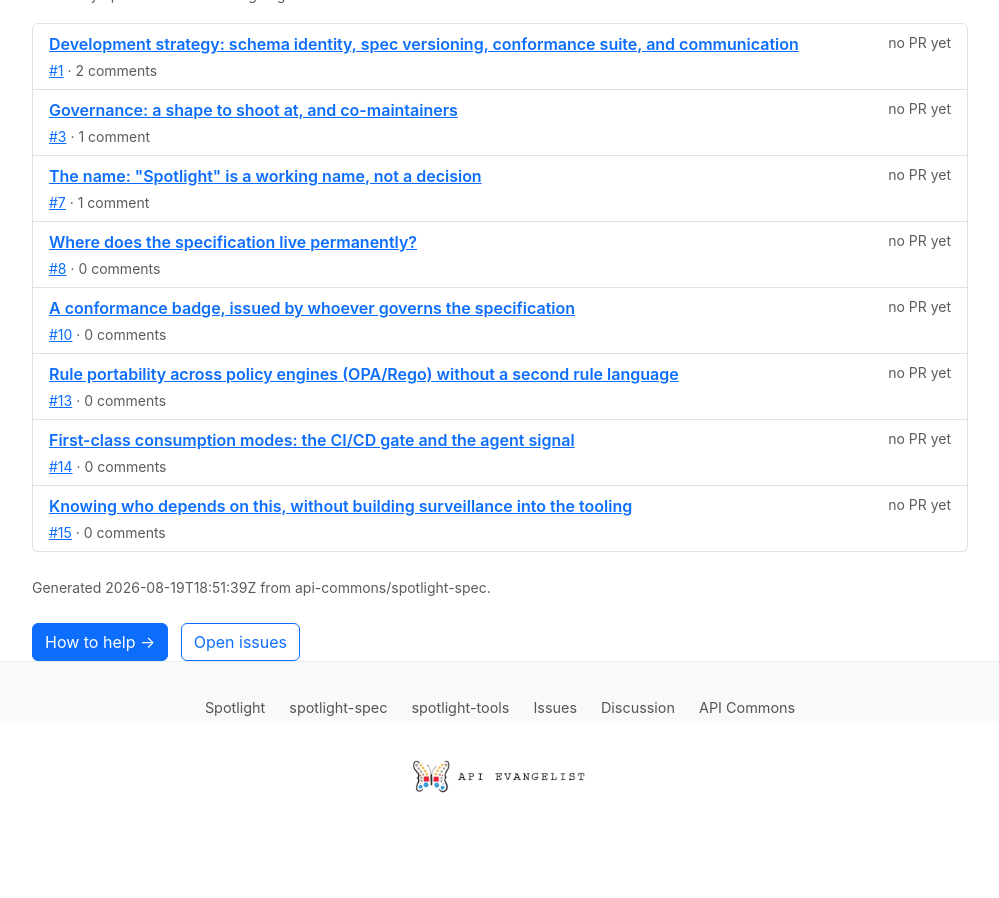
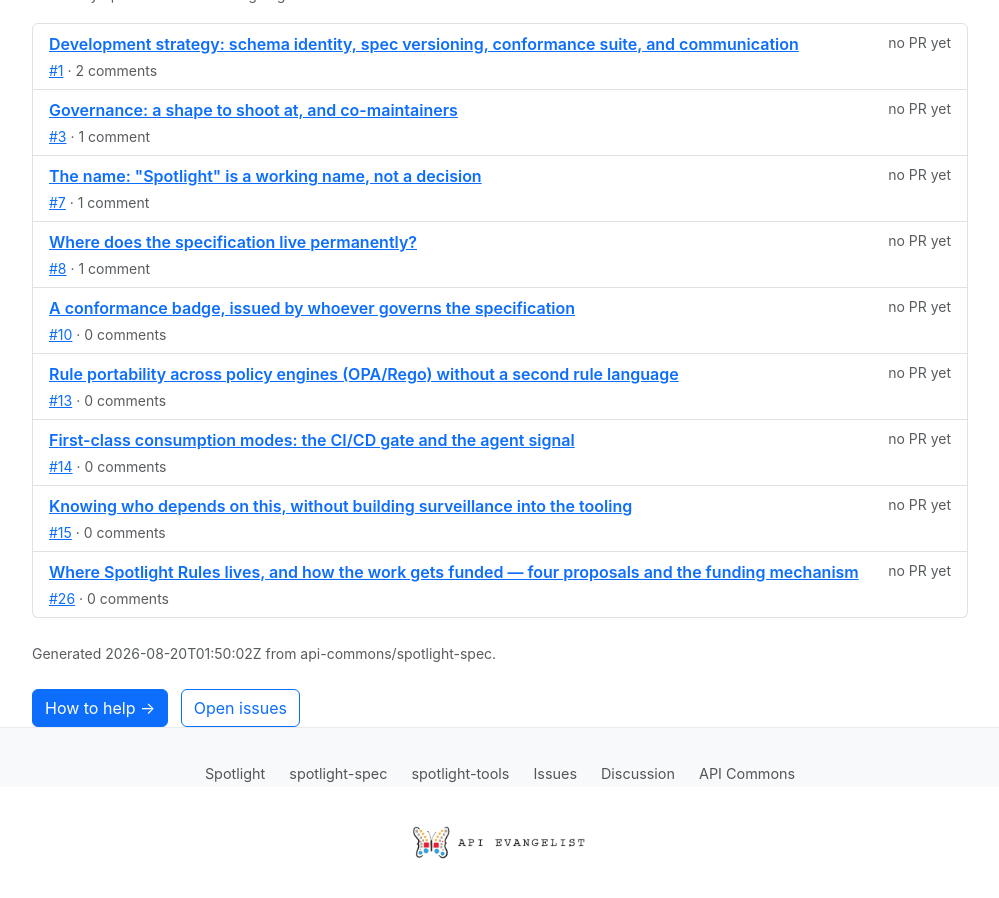
Before and after one commit to api-commons/spotlight-spec, a Jekyll site: the page built from roadmap.md, in a window 1280 px wide and 900 px high, scrolled down 3616 px. Shown: the whole window, without its empty margins (140-1139 px from the left). Built offline with Jekyll 4.4.1, drawn with Linux system fonts in a browser that asks for light colours; before the commit the page ends 4454 px from its top, so only the background shows below that; part of the change alters nothing that is shown.

Commit message:
Refresh the roadmap from labeled issues

```diff
--- a/_data/roadmap.json
+++ b/_data/roadmap.json
@@ -1,16 +1,16 @@
 {
-  "generated": "2026-08-19T18:51:39Z",
+  "generated": "2026-08-20T01:50:02Z",
   "repos": [
     "api-commons/spotlight-spec"
   ],
   "counts": {
-    "total": 18,
-    "open": 18,
+    "total": 20,
+    "open": 20,
     "approved": 0,
     "deferred": 0,
     "with_prs": 0,
     "raised": 0,
-    "discussing": 8,
+    "discussing": 9,
     "consensus": 3,
     "ready": 1
   },
@@ -182,9 +182,9 @@
         "question",
         "roadmap"
       ],
-      "comments": 0,
+      "comments": 1,
       "created_at": "2026-07-31T17:32:51Z",
-      "updated_at": "2026-07-31T17:32:51Z",
+      "updated_at": "2026-08-19T22:24:48Z",
       "closed_at": null,
       "prs": []
     },
@@ -269,6 +269,27 @@
       "comments": 0,
       "created_at": "2026-07-31T17:32:59Z",
       "updated_at": "2026-07-31T17:32:59Z",
+      "closed_at": null,
+      "prs": []
+    },
+    {
+      "repo": "spotlight-spec",
+      "repo_slug": "api-commons/spotlight-spec",
+      "number": 26,
+      "title": "Where Spotlight Rules lives, and how the work gets funded \u2014 four proposals and the funding mechanism",
+      "url": "https://github.com/api-commons/spotlight-spec/issues/26",
+      "state": "open",
+      "approved": false,
+      "deferred": false,
+      "maturity": "discussing",
+      "maturity_rank": 1,
+      "labels": [
+        "maturity:discussing",
+        "roadmap"
+      ],
+      "comments": 0,
+      "created_at": "2026-08-19T22:24:55Z",
+      "updated_at": "2026-08-19T22:33:22Z",
       "closed_at": null,
       "prs": []
     },
@@ -397,6 +418,27 @@
       "updated_at": "2026-08-17T19:08:37Z",
       "closed_at": null,
       "prs": []
+    },
+    {
+      "repo": "spotlight-spec",
+      "repo_slug": "api-commons/spotlight-spec",
+      "number": 27,
+      "title": "Office hours agenda \u2014 2026-08-21",
+      "url": "https://github.com/api-commons/spotlight-spec/issues/27",
+      "state": "open",
+      "approved": false,
+      "deferred": false,
+      "maturity": null,
+      "maturity_rank": -1,
+      "labels": [
+        "documentation",
+        "roadmap"
+      ],
+      "comments": 0,
+      "created_at": "2026-08-19T22:34:22Z",
+      "updated_at": "2026-08-19T22:45:33Z",
+      "closed_at": null,
+      "prs": []
     }
   ]
 }
```
